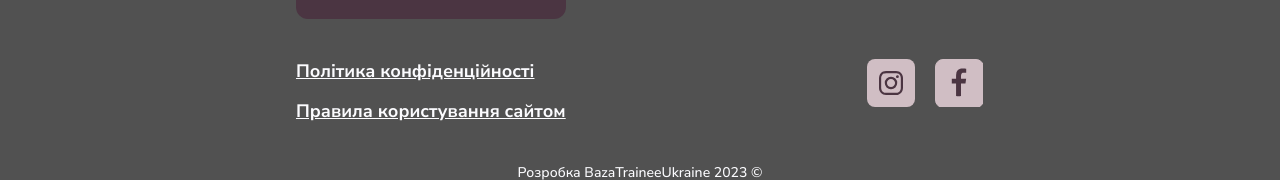
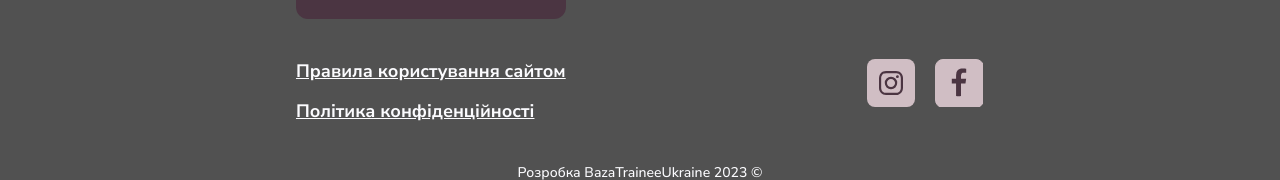
Before and after one commit to murrfecto/murrfecto1, a React (Create React App) app in the folder client/: page / in a window 1280 px wide. Shown: the part 4246-4426 px from the top of the page. Built offline with nearby package versions, Linux system fonts and the light colour scheme; no server answers.

Commit message:
refactor: minor changes in styles

```diff
--- a/client/src/components/Footer/Footer.js
+++ b/client/src/components/Footer/Footer.js
@@ -1,4 +1,4 @@
-import { Link } from "react-router-dom";
+import {Link} from "react-router-dom";
 import "./Footer.scss";
 import "../Header/Navbar/Navbar.scss";
 
@@ -7,7 +7,7 @@ import email from "../../assets/footer/envelope.svg";
 import phone from "../../assets/footer/phone.svg";
 import facebook from "../../assets/footer/facebook.svg";
 import insta from "../../assets/footer/insta.svg";
-import { scrollToTop } from "../../helpers/scrollToTop";
+import {scrollToTop} from "../../helpers/scrollToTop";
 import ModalButton from "../ModalButton/ModalButton";
 
 import PrivacyPolicyPdf from "../../assets/dataDocs/privacy-policy.pdf";
@@ -28,7 +28,7 @@ const Footer = () => {
                             />
                         </Link>
 
-            <ModalButton title={"Нагодуй кота"} />
+                        <ModalButton title={"Нагодуй кота"}/>
                     </div>
 
                     <nav className={"footer_nav"}>
@@ -85,19 +85,19 @@ const Footer = () => {
                     <div className={"footer_documents-wrapper"}>
                         <a
                             className={"footer_link"}
+                            href="#"
+                            target="_blank"
+                            rel="nofollow noreferrer noopener"
+                        >
+                            Правила користування сайтом
+                        </a>
+                        <a
+                            className={"footer_link"}
                             href={PrivacyPolicyPdf}
                             target="_blank"
                             rel="nofollow noreferrer noopener"
                         >
                             Політика конфіденційності
-            </a>
-            <a
-              className={"footer_link"}
-              href="#"
-              target="_blank"
-              rel="nofollow noreferrer noopener"
-            >
-              Правила користування сайтом
                         </a>
                     </div>
                     <ul className={"social_list"}>
@@ -108,7 +108,7 @@ const Footer = () => {
                                 target="_blank"
                                 rel="nofollow noreferrer noopener"
                             >
-                <img src={insta} alt="instagramm" width={48} height={48} />
+                                <img src={insta} alt="instagramm" width={48} height={48}/>
                             </a>
                         </li>
                         <li className={"social_item"}>
--- a/client/src/components/Footer/Footer.scss
+++ b/client/src/components/Footer/Footer.scss
@@ -128,6 +128,10 @@
   font-style: normal;
   line-height: 1.38;
   text-decoration: underline;
+  &:hover {
+    color: $color-card;
+    border-bottom-color: $color-card;
+  }
 }
 
 .info_link {
--- a/client/src/pages/CatProfile/CatProfile.scss
+++ b/client/src/pages/CatProfile/CatProfile.scss
@@ -15,6 +15,11 @@
     &_images {
       width: 636px;
       height: 689px;
+
+      img {
+        -webkit-user-drag: none;
+      }
+
       @media (max-width: 1000px) {
         margin: 0  auto;
 
```
Lines whose indentation alone changed are shown as unchanged.
